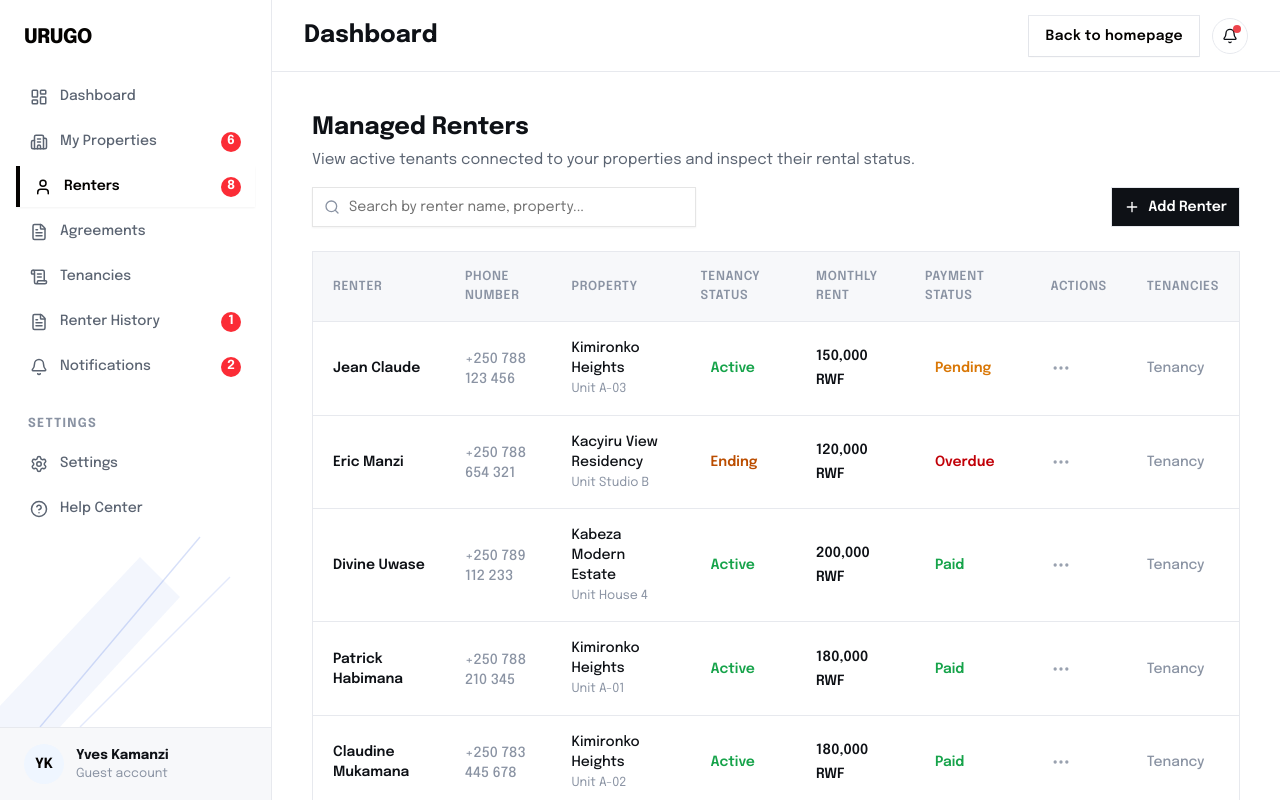
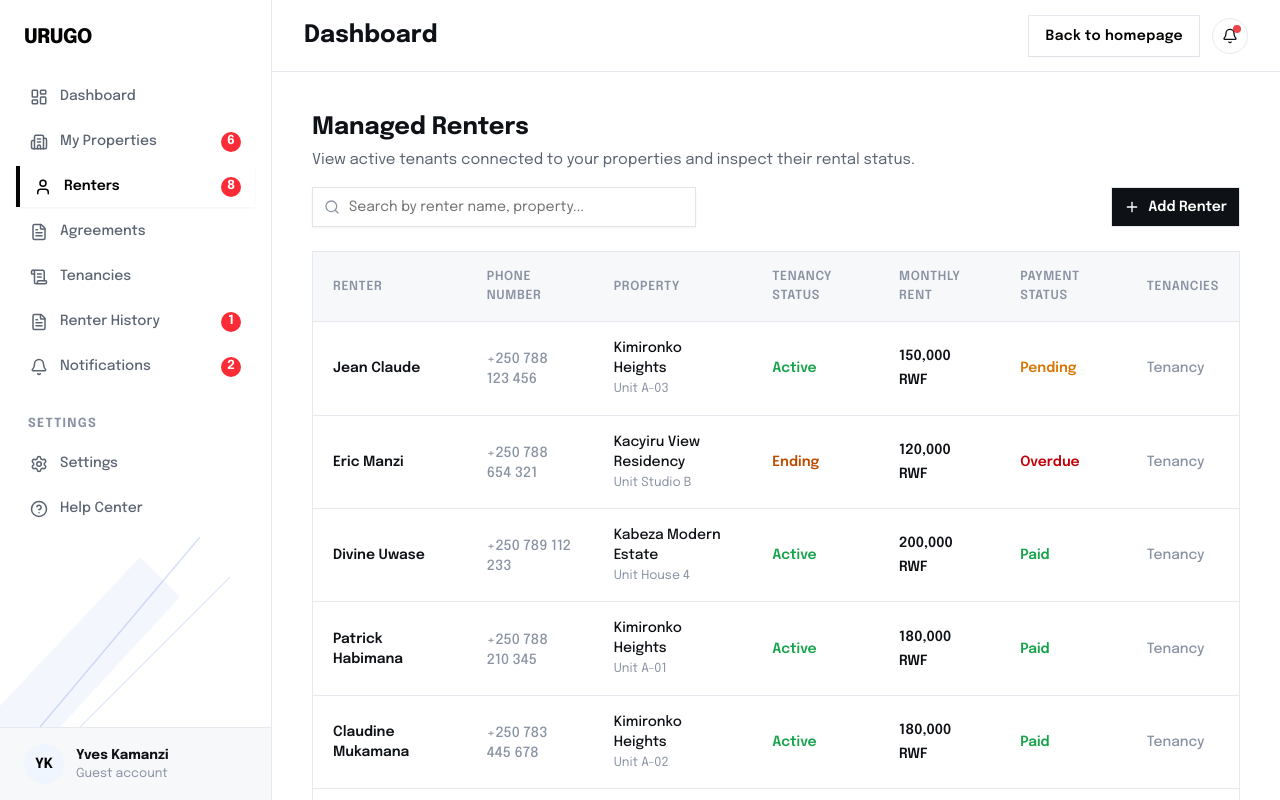
Before and after one commit to Urugo-software/Urugo-Frontend, a Next.js app: page /landlord/renters in a window 1280 px wide. Built offline with nearby package versions, Linux system fonts and the light colour scheme.

Commit message:
refactor(renters): remove actions column and link renter names to profiles

```diff
--- a/components/dashboard/landlord/renters/RentersTable.tsx
+++ b/components/dashboard/landlord/renters/RentersTable.tsx
@@ -1,6 +1,5 @@
 import Link from "next/link";
 import { LandlordRenter } from "@/types/landlord";
-import { Ellipsis } from "lucide-react";
 
 interface RentersTableProps {
   renters: LandlordRenter[];
@@ -19,15 +18,15 @@ export function RentersTable({ renters }: RentersTableProps) {
   }
 
   const statusStyle = {
-    Active: " text-success ",
-    Ending: " text-amber-700 ",
-    Closed: " text-faint ",
+    Active: "text-success",
+    Ending: "text-amber-700",
+    Closed: "text-faint",
   };
 
   const paymentStyle = {
-    Paid: " text-success",
+    Paid: "text-success",
     Pending: "text-warn",
-    Overdue: "text-red-700 ",
+    Overdue: "text-red-700",
   };
 
   return (
@@ -42,7 +41,6 @@ export function RentersTable({ renters }: RentersTableProps) {
               "Tenancy Status",
               "Monthly Rent",
               "Payment Status",
-              "Actions",
               "Tenancies",
             ].map((h) => (
               <th
@@ -61,9 +59,12 @@ export function RentersTable({ renters }: RentersTableProps) {
               className="hover:bg-surface/60 transition-colors duration-150"
             >
               <td className="px-5 py-4">
-                <ul className="text-sm font-semibold text-ink block">
+                <Link
+                  href={`/landlord/renters/${renter.id}`}
+                  className="text-sm font-semibold text-ink hover:underline block"
+                >
                   {renter.name}
-                </ul>
+                </Link>
               </td>
               <td className="px-5 py-4">
                 <span className="text-sm font-medium text-faint block mt-0.5">
@@ -80,7 +81,7 @@ export function RentersTable({ renters }: RentersTableProps) {
               </td>
               <td className="px-5 py-4">
                 <span
-                  className={`inline-flex items-center px-2.5 py-1 text-sm font-semibold ${statusStyle[renter.tenancyStatus]}`}
+                  className={`inline-flex items-center text-sm font-semibold ${statusStyle[renter.tenancyStatus]}`}
                 >
                   {renter.tenancyStatus}
                 </span>
@@ -92,25 +93,15 @@ export function RentersTable({ renters }: RentersTableProps) {
               </td>
               <td className="px-5 py-4">
                 <span
-                  className={`inline-flex items-center px-2.5 py-1 text-sm font-semibold ${paymentStyle[renter.paymentStatus]}`}
+                  className={`inline-flex items-center text-sm font-semibold ${paymentStyle[renter.paymentStatus]}`}
                 >
                   {renter.paymentStatus}
                 </span>
               </td>
               <td className="px-5 py-4">
-                <div className="text-center gap-4">
-                  <Link
-                    href={`/landlord/renters/${renter.id}`}
-                    className=" hover:text-ink text-gray-400 "
-                  >
-                    <Ellipsis size={20} />
-                  </Link>
-                </div>
-              </td>
-              <td className="px-5 py-4">
                 <Link
                   href={`/landlord/tenancies/${renter.id}`}
-                  className="text-sm  font-medium text-faint hover:text-ink hover:underline"
+                  className="text-sm font-medium text-faint hover:text-ink hover:underline"
                 >
                   Tenancy
                 </Link>
```
